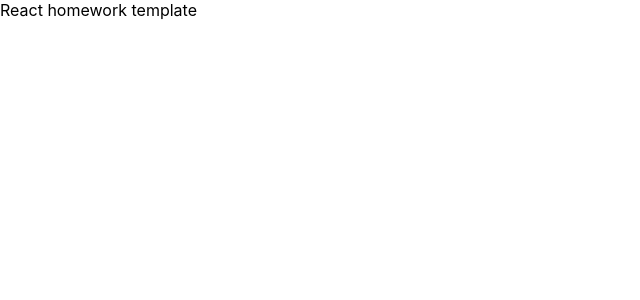
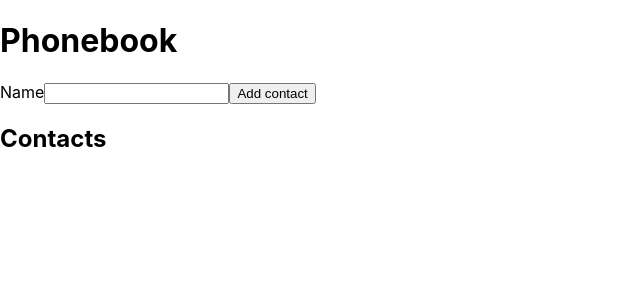
Before and after one commit to Totalinfonet/goit-react-hw-04-phonebook, a React (Create React App) app: page / in a window 1280 px wide. Shown: the top 300 px of the page, without its empty margins (0-640 px from the left). Built offline with nearby package versions, Linux system fonts and the light colour scheme.

Commit message:
Added Step1 logic with Input Form and Contacts List

```diff
--- a/package.json
+++ b/package.json
@@ -7,6 +7,7 @@
     "@testing-library/jest-dom": "^5.16.3",
     "@testing-library/react": "^12.1.4",
     "@testing-library/user-event": "^13.5.0",
+    "nanoid": "^4.0.1",
     "react": "^18.1.0",
     "react-dom": "^18.1.0",
     "react-scripts": "5.0.1",
--- a/src/components/App.jsx
+++ b/src/components/App.jsx
@@ -1,3 +1,59 @@
-export const App = () => {
-  return <div>React homework template</div>;
-};
+import React, { Component } from 'react';
+import { nanoid } from 'nanoid';
+export class App extends Component {
+  state = {
+    contacts: [],
+    name: '',
+  };
+
+  handleInputChange = e => {
+    const { name, value } = e.target;
+    this.setState({ [name]: value });
+  };
+
+  handleSubmit = e => {
+    e.preventDefault();
+    const { name, contacts } = this.state;
+    if (name.trim()) {
+      const newContact = {
+        id: nanoid(),
+        name,
+      };
+      this.setState({
+        contacts: [...contacts, newContact],
+        name: '',
+      });
+    }
+  };
+
+  render() {
+    const { contacts, name } = this.state;
+
+    return (
+      <div>
+        <h1>Phonebook</h1>
+        <form onSubmit={this.handleSubmit}>
+          <label>
+            Name
+            <input
+              type="text"
+              name="name"
+              pattern="^[a-zA-Zа-яА-Я]+(([' -][a-zA-Zа-яА-Я ])?[a-zA-Zа-яА-Я]*)*$"
+              title="Name may contain only letters, apostrophe, dash and spaces. For example Adrian, Jacob Mercer, Charles de Batz de Castelmore d'Artagnan"
+              required
+              value={name}
+              onChange={this.handleInputChange}
+            />
+          </label>
+          <button type="submit">Add contact</button>
+        </form>
+        <h2>Contacts</h2>
+        <ul>
+          {contacts.map(contact => (
+            <li key={contact.id}>{contact.name}</li>
+          ))}
+        </ul>
+      </div>
+    );
+  }
+}
```
Also changed, not shown: 1 other file (tests, documents, lock files or other folders).
